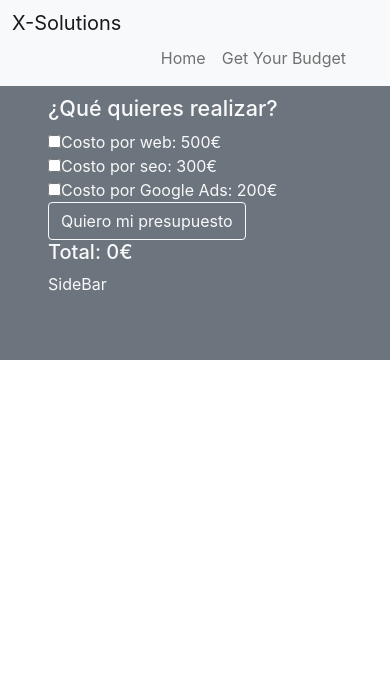
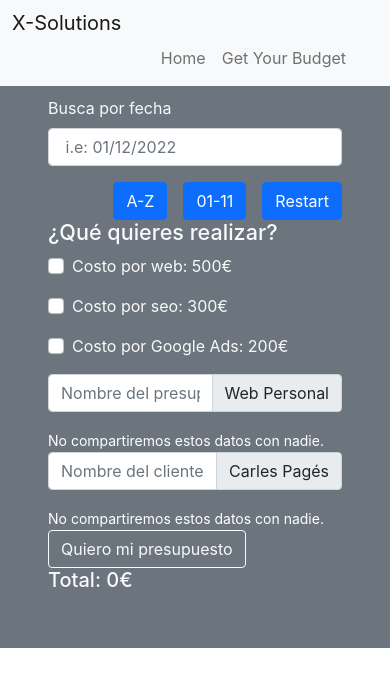
Before and after one commit to adaldin/budgetApp, a React (Create React App) app in the folder budget-app/: page /budget in a window 390 px wide. Shown: the top 686 px of the page. Built offline with nearby package versions, Linux system fonts and the light colour scheme.

Commit message:
SideBar responsiveness done

```diff
--- /dev/null
+++ b/budget-app/src/components/SideBar.js
@@ -0,0 +1,39 @@
+// import Container from "react-bootstrap/Container";
+// import Row from "react-bootstrap/Row";
+import Col from "react-bootstrap/Col";
+import Button from "react-bootstrap/Button";
+import Stack from "react-bootstrap/Stack";
+import FormGroup from "react-bootstrap/FormGroup";
+import Form from "react-bootstrap/Form";
+import InputGroup from "react-bootstrap/InputGroup";
+import FormControl from "react-bootstrap/FormControl";
+function SideBar() {
+  return (
+    <>
+      <Col sm={12} md={6}>
+        <Form>
+          <FormGroup>
+            <Form.Label>Busca por fecha</Form.Label>
+            <InputGroup className="mb-3 d-flex">
+              <FormControl
+                //   onChange={updateBudget}
+                name="datefilter"
+                placeholder=" i.e: 01/12/2022"
+                aria-label="Busca por fecha"
+              />
+            </InputGroup>
+          </FormGroup>
+        </Form>
+      </Col>
+
+      <Col sm={12} md={6}>
+        <Stack gap={3} direction="horizontal" className="justify-content-end">
+          <Button>A-Z</Button>
+          <Button>01-11</Button>
+          <Button>Restart</Button>
+        </Stack>
+      </Col>
+    </>
+  );
+}
+export default SideBar;
--- a/budget-app/src/pages/Budget.js
+++ b/budget-app/src/pages/Budget.js
@@ -9,8 +9,9 @@ import Panell from "../components/Panell";
 import WebOptions from "../components/WebOptions";
 import { Form } from "react-bootstrap";
 import Button from "react-bootstrap/Button";
-// import BudgetForm from "../components/budgetForm/BudgetForm";
-// import SideBar from "../components/sideBar/SideBar";
+import InputGroup from "react-bootstrap/InputGroup";
+import FormControl from "react-bootstrap/FormControl";
+import SideBar from "../components/SideBar";
 
 function Budget() {
   // useStates
@@ -51,9 +52,10 @@ function Budget() {
       value = 0;
     }
 
-    if (type === "submit" || type === "text" || type === "checkbox")
-      newBudget[name] = type === "checkbox" ? checked : parseInt(value);
+    if (type === "submit" || type === "text" || type === "checkbox") {
+      newBudget[name] = type === "checkbox" ? checked : value;
       setProduct(newBudget);
+    }
   }
 
   function updateTotal() {
@@ -117,20 +119,24 @@ function Budget() {
 
   return (
     <Container fluid className="mt-5 bg-secondary text-light p-5">
-      <Row>
-        <Form as={Col} sm={12} md={7}>
+      <Row className="align-items-center">
+        <SideBar />
+      </Row>
+      <Row as={Form}>
+        <Col sm={12} md={7}>
           <div>
             <h4>¿Qué quieres realizar?</h4>
           </div>
-          <div>
-            <input
+          <Form.Group className="mb-3" controlId="formBasicCheckbox">
+            <Form.Check
+              required
               type="checkbox"
+              label="Costo por web: 500€"
               name="web"
               checked={product.web}
               onChange={updateBudget}
             />
-            <label>Costo por web: 500€</label>
-          </div>
+          </Form.Group>
 
           {product.web ? (
             <Panell>
@@ -150,25 +156,59 @@ function Budget() {
           ) : (
             " "
           )}
-
-          <div>
-            <input
+          <Form.Group className="mb-3" controlId="seoCheckbox">
+            <Form.Check
+              required
               type="checkbox"
+              label="Costo por seo: 300€"
               name="seo"
               checked={product.seo}
               onChange={updateBudget}
             />
-            <label>Costo por seo: 300€</label>
-          </div>
-          <div>
-            <input
+          </Form.Group>
+          <Form.Group className="mb-3" controlId="adsCheckbox">
+            <Form.Check
+              required
               type="checkbox"
+              label="Costo por Google Ads: 200€"
               name="ads"
               checked={product.ads}
               onChange={updateBudget}
             />
-            <label>Costo por Google Ads: 200€</label>
-          </div>
+          </Form.Group>
+          <Col sm={12} md={6}>
+            <InputGroup className="mb-3 d-flex">
+              <FormControl
+                onChange={updateBudget}
+                required
+                name="budgetName"
+                placeholder="Nombre del presupuesto"
+                aria-label="Nombre del presupuesto"
+                aria-describedby="basic-addon2"
+              />
+              <InputGroup.Text id="basic-addon2">Web Personal</InputGroup.Text>
+            </InputGroup>
+            <Form.Text className="text-white">
+              No compartiremos estos datos con nadie.
+            </Form.Text>
+          </Col>
+          <Col sm={12} md={6}>
+            <InputGroup className="mb-3 d-flex">
+              <FormControl
+                onChange={updateBudget}
+                required
+                name="clientName"
+                placeholder="Nombre del cliente"
+                aria-label="Nombre del cliente"
+                aria-describedby="basic-addon3"
+              />
+              <InputGroup.Text id="basic-addon3">Carles Pagés</InputGroup.Text>
+            </InputGroup>
+            <Form.Text className="text-white">
+              No compartiremos estos datos con nadie.
+            </Form.Text>
+          </Col>
+        </Col>
         <div>
           <Button variant="outline-light" onClick={createNewBudget}>
             Quiero mi presupuesto
@@ -177,10 +217,6 @@ function Budget() {
         <div>
           <h5>Total: {total}€</h5>
         </div>
-        </Form>
-        <Col sm={12} md={5}>
-          <p> SideBar</p>
-        </Col>
       </Row>
     </Container>
   );
```
Lines whose indentation alone changed are shown as unchanged.
